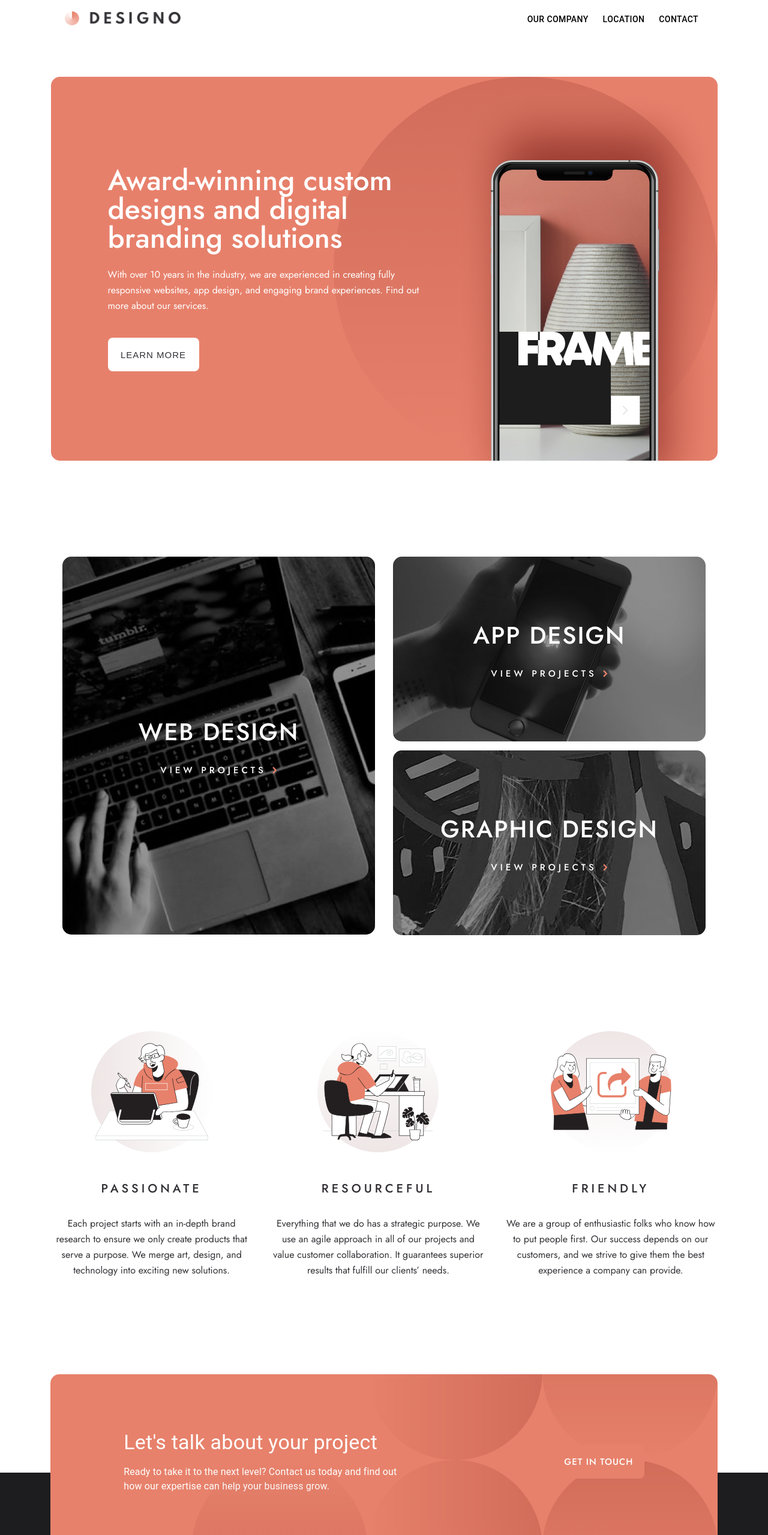
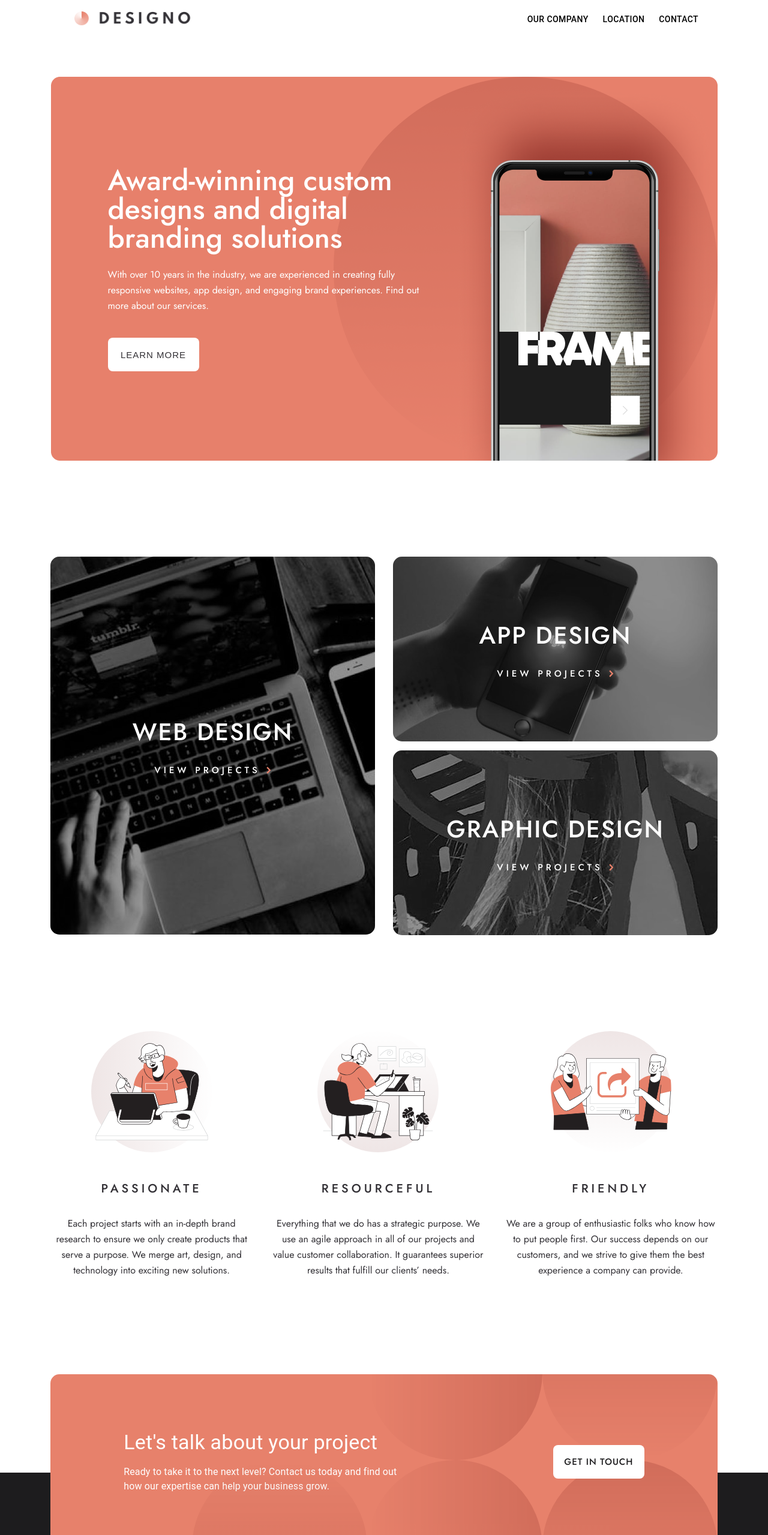
Before and after one commit to Miranda-K12/Desingo, a React (Vite) app: page / in a window 1280 px wide. Shown: the top 2559 px of the page at 60% size. Built offline with nearby package versions, Linux system fonts and the light colour scheme.

Commit message:
add navigation to home on logo and fix callToAction button styles

```diff
--- a/src/components/header/Header.jsx
+++ b/src/components/header/Header.jsx
@@ -94,7 +94,9 @@ const Header = () => {
       }}
     >
       <StyledToolbar>
-        <Logo src={designoLogo} alt="Designo logo" />
+        <NavButton onClick={() => navigate("/")}>
+          <Logo src={designoLogo} alt="Designo logo" />
+        </NavButton>
 
         {isMobile ? (
           <>
--- a/src/components/sharedComponents/callToAction/CallToAction.jsx
+++ b/src/components/sharedComponents/callToAction/CallToAction.jsx
@@ -32,7 +32,12 @@ function CallToAction() {
         <img src={CallToActionBg} alt="" />
       </Box>
       <Box sx={{ position: "relative", zIndex: 9000 }}>
-        <CallToActionBtn>Get in Touch</CallToActionBtn>
+        <CallToActionBtn
+          bg="var(--color-primary-white)"
+          color="var(--color-primary-black)"
+        >
+          Get in Touch
+        </CallToActionBtn>
       </Box>
     </Box>
     // Take care of the responsive part here
--- a/src/pages/home/Home.module.css
+++ b/src/pages/home/Home.module.css
@@ -34,7 +34,7 @@
   column-gap: 30px;
   max-width: 1112px;
   margin: 100px auto 0 auto;
-  padding: 0 20px;
+  padding: 0;
 }
 
 /* Web Design - პირველი დიდი ბარათი */
```
